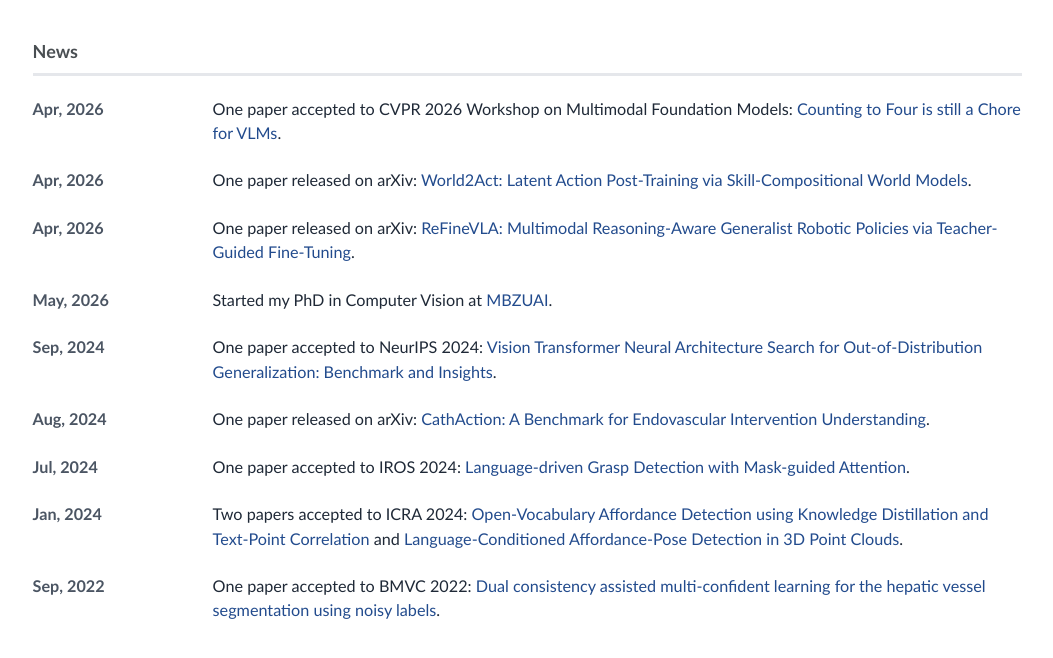
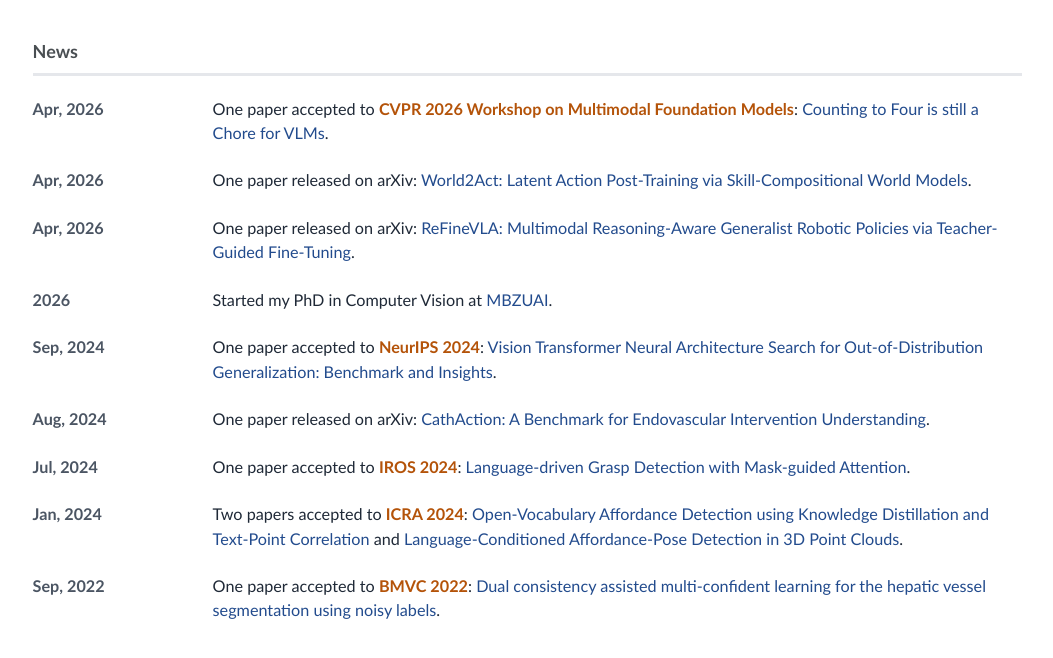
Before and after one commit to vovantuan1999a/tuanvovan, a Jekyll site: the page built from _pages/includes/news.md, in a window 1280 px wide. Shown: the top 658 px of the page, without its empty margins (104-1157 px from the left). Built offline with Jekyll 4.4.1, drawn with Linux system fonts in a browser that asks for light colours; nearby versions of some CDN libraries; our own code applies the rules of GitHub Pages for plain Markdown files; a style sheet for code colours, icons or effects is not loaded.

Commit message:
update news

```diff
--- a/_pages/includes/news.md
+++ b/_pages/includes/news.md
@@ -3,7 +3,7 @@
 <div class="news-list">
   <div class="news-item">
     <div class="news-date">Apr, 2026</div>
-    <div class="news-text">One paper accepted to CVPR 2026 Workshop on Multimodal Foundation Models: <a href="https://arxiv.org/abs/2604.10039">Counting to Four is still a Chore for VLMs</a>.</div>
+    <div class="news-text">One paper accepted to <span class="news-venue">CVPR 2026 Workshop on Multimodal Foundation Models</span>: <a href="https://arxiv.org/abs/2604.10039">Counting to Four is still a Chore for VLMs</a>.</div>
   </div>
 
   <div class="news-item">
@@ -17,13 +17,13 @@
   </div>
 
   <div class="news-item">
-    <div class="news-date">May, 2026</div>
+    <div class="news-date">2026</div>
     <div class="news-text">Started my PhD in Computer Vision at <a href="https://mbzuai.ac.ae/">MBZUAI</a>.</div>
   </div>
 
   <div class="news-item">
     <div class="news-date">Sep, 2024</div>
-    <div class="news-text">One paper accepted to NeurIPS 2024: <a href="https://openreview.net/forum?id=2AIwiIkE0s">Vision Transformer Neural Architecture Search for Out-of-Distribution Generalization: Benchmark and Insights</a>.</div>
+    <div class="news-text">One paper accepted to <span class="news-venue">NeurIPS 2024</span>: <a href="https://openreview.net/forum?id=2AIwiIkE0s">Vision Transformer Neural Architecture Search for Out-of-Distribution Generalization: Benchmark and Insights</a>.</div>
   </div>
 
   <div class="news-item">
@@ -33,16 +33,16 @@
 
   <div class="news-item">
     <div class="news-date">Jul, 2024</div>
-    <div class="news-text">One paper accepted to IROS 2024: <a href="https://arxiv.org/abs/2407.19877">Language-driven Grasp Detection with Mask-guided Attention</a>.</div>
+    <div class="news-text">One paper accepted to <span class="news-venue">IROS 2024</span>: <a href="https://arxiv.org/abs/2407.19877">Language-driven Grasp Detection with Mask-guided Attention</a>.</div>
   </div>
 
   <div class="news-item">
     <div class="news-date">Jan, 2024</div>
-    <div class="news-text">Two papers accepted to ICRA 2024: <a href="https://arxiv.org/abs/2309.10932">Open-Vocabulary Affordance Detection using Knowledge Distillation and Text-Point Correlation</a> and <a href="https://arxiv.org/abs/2309.10911">Language-Conditioned Affordance-Pose Detection in 3D Point Clouds</a>.</div>
+    <div class="news-text">Two papers accepted to <span class="news-venue">ICRA 2024</span>: <a href="https://arxiv.org/abs/2309.10932">Open-Vocabulary Affordance Detection using Knowledge Distillation and Text-Point Correlation</a> and <a href="https://arxiv.org/abs/2309.10911">Language-Conditioned Affordance-Pose Detection in 3D Point Clouds</a>.</div>
   </div>
 
   <div class="news-item">
     <div class="news-date">Sep, 2022</div>
-    <div class="news-text">One paper accepted to BMVC 2022: <a href="https://bmvc2022.mpi-inf.mpg.de/0725.pdf">Dual consistency assisted multi-confident learning for the hepatic vessel segmentation using noisy labels</a>.</div>
+    <div class="news-text">One paper accepted to <span class="news-venue">BMVC 2022</span>: <a href="https://bmvc2022.mpi-inf.mpg.de/0725.pdf">Dual consistency assisted multi-confident learning for the hepatic vessel segmentation using noisy labels</a>.</div>
   </div>
 </div>
--- a/assets/css/main.scss
+++ b/assets/css/main.scss
@@ -358,6 +358,11 @@ $scroll_offset : 2em;
     line-height: 1.5;
 }
 
+.news-venue {
+    color: #b45309;
+    font-weight: 700;
+}
+
 .author-card {
     font-family: Georgia, "Times New Roman", serif;
     text-align: center;
```
